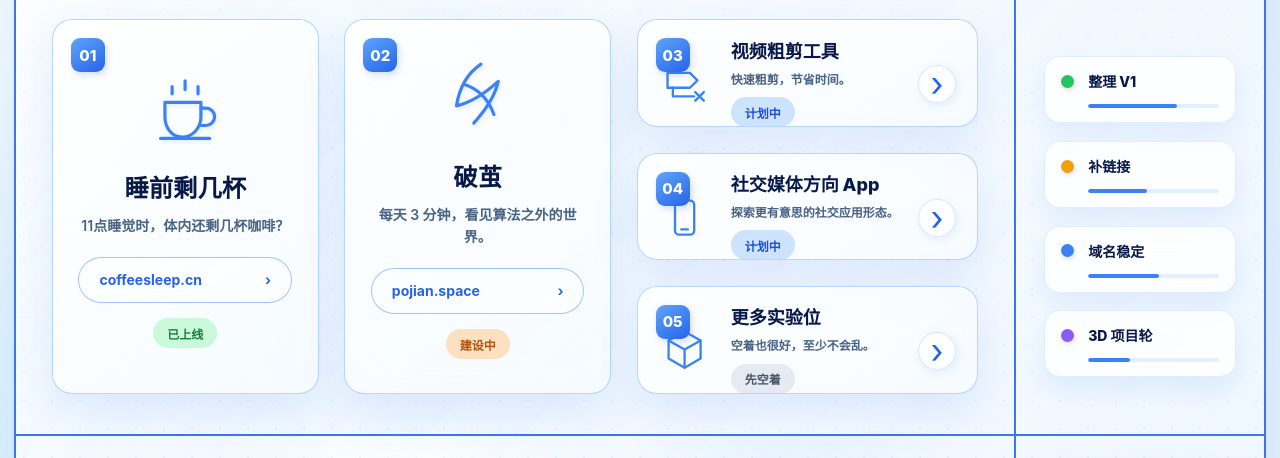
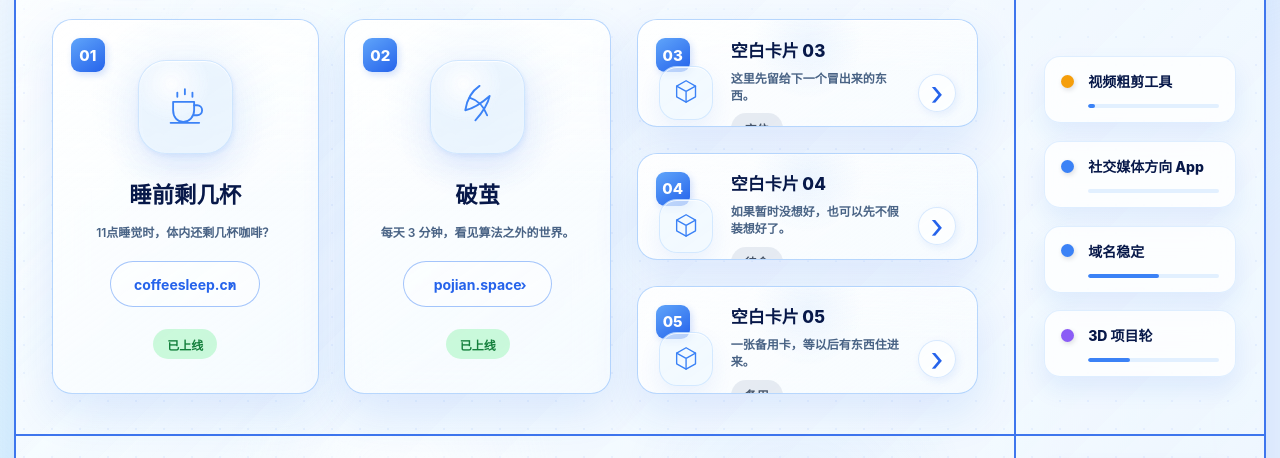
Before and after one commit to 2810305904y/yamin.icu, a website with bundled scripts: page v1/index.html in a window 1280 px wide. Shown: the part 131-589 px from the top of the page. Built offline with nearby package versions, Linux system fonts and the light colour scheme.

```diff
--- /dev/null
+++ b/index.html
@@ -0,0 +1,35 @@
+<!doctype html>
+<html lang="zh-CN">
+  <head>
+    <meta charset="utf-8" />
+    <meta name="viewport" content="width=device-width, initial-scale=1" />
+    <meta http-equiv="refresh" content="0; url=/v1/index.html" />
+    <title>Yamin.icu</title>
+    <link rel="canonical" href="/v1/index.html" />
+    <style>
+      body {
+        min-height: 100vh;
+        margin: 0;
+        display: grid;
+        place-items: center;
+        color: #071849;
+        font-family:
+          "Microsoft YaHei",
+          system-ui,
+          sans-serif;
+        background: linear-gradient(135deg, #fff, #eef7ff);
+      }
+
+      a {
+        color: #2563eb;
+        font-weight: 700;
+      }
+    </style>
+    <script>
+      window.location.replace("/v1/index.html");
+    </script>
+  </head>
+  <body>
+    <a href="/v1/index.html">正在打开项目地图...</a>
+  </body>
+</html>
--- a/v1/content/site-data.mjs
+++ b/v1/content/site-data.mjs
@@ -24,68 +24,68 @@
       variant: "large",
       icon: "leaf",
       title: "破茧",
-      status: "建设中",
-      statusTone: "building",
+      status: "已上线",
+      statusTone: "live",
       description: "每天 3 分钟，看见算法之外的世界。",
       url: "https://pojian.space/",
       urlLabel: "pojian.space",
     },
     {
-      id: "rough-cut",
+      id: "placeholder-03",
       order: 30,
       visible: true,
       variant: "wide",
-      icon: "video",
-      title: "视频粗剪工具",
-      status: "计划中",
-      statusTone: "plan",
-      description: "快速粗剪，节省时间。",
+      icon: "cube",
+      title: "空白卡片 03",
+      status: "空位",
+      statusTone: "quiet",
+      description: "这里先留给下一个冒出来的东西。",
       url: "",
       urlLabel: "",
     },
     {
-      id: "social-app",
+      id: "placeholder-04",
       order: 40,
       visible: true,
       variant: "wide",
-      icon: "phone",
-      title: "社交媒体方向 App",
-      status: "计划中",
-      statusTone: "plan",
-      description: "探索更有意思的社交应用形态。",
+      icon: "cube",
+      title: "空白卡片 04",
+      status: "待命",
+      statusTone: "quiet",
+      description: "如果暂时没想好，也可以先不假装想好了。",
       url: "",
       urlLabel: "",
     },
     {
-      id: "more-lab",
+      id: "placeholder-05",
       order: 50,
       visible: true,
       variant: "wide",
       icon: "cube",
-      title: "更多实验位",
-      status: "先空着",
+      title: "空白卡片 05",
+      status: "备用",
       statusTone: "quiet",
-      description: "空着也很好，至少不会乱。",
+      description: "一张备用卡，等以后有东西住进来。",
       url: "",
       urlLabel: "",
     },
   ],
   todos: [
     {
-      id: "v1-page",
+      id: "rough-cut",
       order: 10,
       visible: true,
-      title: "整理 V1",
-      tone: "green",
-      progress: 68,
+      title: "视频粗剪工具",
+      tone: "orange",
+      progress: 5,
     },
     {
-      id: "links",
+      id: "social-app",
       order: 20,
       visible: true,
-      title: "补链接",
-      tone: "orange",
-      progress: 45,
+      title: "社交媒体方向 App",
+      tone: "blue",
+      progress: 0,
     },
     {
       id: "domain",
--- a/v1/index.html
+++ b/v1/index.html
@@ -60,22 +60,21 @@
                 <span>pojian.space</span>
                 <span aria-hidden="true">›</span>
               </span>
-              <span class="status status-building">建设中</span>
+              <span class="status status-live">已上线</span>
             </a>
 
             <a class="project-card project-card-wide" href="#">
               <span class="card-index">03</span>
               <span class="wide-icon" aria-hidden="true">
                 <svg viewBox="0 0 48 48">
-                  <path d="M8 13h21l7 7-7 7H8V13Z" />
-                  <path d="M13 27v8h20" />
-                  <path d="M34 31 42 39M42 31 34 39" />
+                  <path d="m24 6 15 8.5v17L24 40 9 31.5v-17L24 6Z" />
+                  <path d="M9 14.5 24 23l15-8.5M24 23v17" />
                 </svg>
               </span>
               <span class="wide-content">
-                <span class="project-name">视频粗剪工具</span>
-                <span class="project-copy">快速粗剪，节省时间。</span>
-                <span class="status status-plan">计划中</span>
+                <span class="project-name">空白卡片 03</span>
+                <span class="project-copy">这里先留给下一个冒出来的东西。</span>
+                <span class="status status-quiet">空位</span>
               </span>
               <span class="round-arrow" aria-hidden="true">›</span>
             </a>
@@ -84,14 +83,14 @@
               <span class="card-index">04</span>
               <span class="wide-icon" aria-hidden="true">
                 <svg viewBox="0 0 48 48">
-                  <rect x="15" y="8" width="18" height="32" rx="4" />
-                  <path d="M21 35h6" />
+                  <path d="m24 6 15 8.5v17L24 40 9 31.5v-17L24 6Z" />
+                  <path d="M9 14.5 24 23l15-8.5M24 23v17" />
                 </svg>
               </span>
               <span class="wide-content">
-                <span class="project-name">社交媒体方向 App</span>
-                <span class="project-copy">探索更有意思的社交应用形态。</span>
-                <span class="status status-plan">计划中</span>
+                <span class="project-name">空白卡片 04</span>
+                <span class="project-copy">如果暂时没想好，也可以先不假装想好了。</span>
+                <span class="status status-quiet">待命</span>
               </span>
               <span class="round-arrow" aria-hidden="true">›</span>
             </a>
@@ -105,9 +104,9 @@
                 </svg>
               </span>
               <span class="wide-content">
-                <span class="project-name">更多实验位</span>
-                <span class="project-copy">空着也很好，至少不会乱。</span>
-                <span class="status status-quiet">先空着</span>
+                <span class="project-name">空白卡片 05</span>
+                <span class="project-copy">一张备用卡，等以后有东西住进来。</span>
+                <span class="status status-quiet">备用</span>
               </span>
               <span class="round-arrow" aria-hidden="true">›</span>
             </a>
@@ -127,14 +126,14 @@
 
           <div class="todo-list" data-todos>
             <div class="todo-row">
-              <span class="todo-dot todo-green"></span>
-              <span class="todo-text">整理 V1</span>
-              <span class="todo-track"><span style="width: 68%"></span></span>
+              <span class="todo-dot todo-orange"></span>
+              <span class="todo-text">视频粗剪工具</span>
+              <span class="todo-track"><span style="width: 5%"></span></span>
             </div>
             <div class="todo-row">
-              <span class="todo-dot todo-orange"></span>
-              <span class="todo-text">补链接</span>
-              <span class="todo-track"><span style="width: 45%"></span></span>
+              <span class="todo-dot todo-blue"></span>
+              <span class="todo-text">社交媒体方向 App</span>
+              <span class="todo-track"><span style="width: 0%"></span></span>
             </div>
             <div class="todo-row">
               <span class="todo-dot todo-blue"></span>
--- a/v1/styles.css
+++ b/v1/styles.css
@@ -228,6 +228,22 @@
     transform 180ms ease;
 }
 
+.project-card::before {
+  content: "";
+  position: absolute;
+  inset: 0;
+  pointer-events: none;
+  background:
+    radial-gradient(circle at 50% 22%, rgba(96, 165, 250, 0.12), transparent 30%),
+    linear-gradient(180deg, rgba(255, 255, 255, 0.36), transparent 52%);
+  opacity: 0.78;
+}
+
+.project-card > * {
+  position: relative;
+  z-index: 1;
+}
+
 .project-card:hover {
   border-color: rgba(37, 99, 235, 0.72);
   box-shadow:
@@ -243,9 +259,25 @@
   align-content: center;
   align-items: center;
   justify-items: center;
-  gap: clamp(12px, 1.6vh, 22px);
+  gap: clamp(11px, 1.42vh, 19px);
   padding: clamp(19px, 2vw, 34px);
   text-align: center;
+}
+
+.project-card-large .project-name {
+  margin-top: clamp(2px, 0.45vh, 7px);
+  margin-bottom: clamp(5px, 0.78vh, 10px);
+}
+
+.project-card-large .project-name,
+.project-card-large .project-copy,
+.project-card-large .project-link,
+.project-card-large .status {
+  transform: translateY(clamp(6px, 0.75vh, 10px));
+}
+
+.project-card-large .project-copy {
+  font-size: clamp(12px, 0.9vw, 16px);
 }
 
 .project-card-wide {
@@ -273,15 +305,45 @@
 }
 
 .project-illustration {
-  width: clamp(80px, 7.2vw, 120px);
-  margin-bottom: clamp(4px, 0.7vh, 10px);
+  display: grid;
+  width: clamp(86px, 7.4vw, 118px);
+  aspect-ratio: 1;
+  place-items: center;
+  margin-bottom: clamp(4px, 0.8vh, 11px);
+  border: 1px solid rgba(147, 197, 253, 0.34);
+  border-radius: 28px;
+  background:
+    radial-gradient(circle at 35% 25%, rgba(255, 255, 255, 0.9), transparent 42%),
+    rgba(239, 248, 255, 0.72);
+  box-shadow:
+    inset 0 1px 0 rgba(255, 255, 255, 0.82),
+    0 14px 34px rgba(37, 99, 235, 0.11);
   color: var(--blue-500);
   filter: drop-shadow(1px 2px 2px rgba(37, 99, 235, 0.12));
 }
 
+.project-illustration svg {
+  width: 58%;
+  height: 58%;
+}
+
 .wide-icon {
-  width: clamp(48px, 4vw, 72px);
+  display: grid;
+  width: clamp(54px, 4.2vw, 70px);
+  aspect-ratio: 1;
+  place-items: center;
+  border: 1px solid rgba(147, 197, 253, 0.32);
+  border-radius: 18px;
+  background: rgba(239, 248, 255, 0.72);
+  box-shadow:
+    inset 0 1px 0 rgba(255, 255, 255, 0.8),
+    0 10px 22px rgba(37, 99, 235, 0.08);
   color: var(--blue-500);
+}
+
+.wide-icon svg {
+  width: 58%;
+  height: 58%;
 }
 
 .wide-content {
@@ -291,13 +353,13 @@
 
 .project-name {
   display: block;
-  font-size: clamp(22px, 1.9vw, 36px);
+  font-size: clamp(22px, 1.75vw, 32px);
   font-weight: 850;
   line-height: 1.12;
 }
 
 .project-card-wide .project-name {
-  font-size: clamp(18px, 1.25vw, 25px);
+  font-size: clamp(17px, 1.13vw, 23px);
 }
 
 .project-copy {
@@ -311,7 +373,7 @@
 
 .project-card-wide .project-copy {
   max-width: none;
-  font-size: clamp(12px, 0.85vw, 15px);
+  font-size: clamp(12px, 0.8vw, 14px);
   line-height: 1.45;
 }
 
@@ -327,7 +389,7 @@
 }
 
 .project-card-large .status {
-  margin-top: clamp(1px, 0.35vh, 5px);
+  margin-top: clamp(9px, 1.35vh, 18px);
 }
 
 .status-live {
@@ -351,19 +413,29 @@
 }
 
 .project-link {
-  display: flex;
+  display: grid;
+  grid-template-columns: 28px minmax(0, 1fr) 28px;
   align-items: center;
-  justify-content: space-between;
-  width: min(100%, 360px);
+  justify-items: center;
+  width: min(70%, 255px);
   min-height: 46px;
   margin-top: clamp(4px, 0.8vh, 10px);
-  padding: 0 20px;
+  padding: 0 14px;
   border: 1.5px solid rgba(59, 130, 246, 0.46);
   border-radius: 999px;
   color: var(--blue-600);
   font-size: clamp(14px, 1vw, 19px);
   font-weight: 750;
   background: rgba(255, 255, 255, 0.42);
+}
+
+.project-link span:first-child {
+  grid-column: 2;
+  text-align: center;
+}
+
+.project-link span:last-child {
+  grid-column: 3;
 }
 
 .round-arrow {
@@ -485,7 +557,7 @@
 }
 
 .site-signature span {
-  font-size: clamp(22px, 1.75vw, 34px);
+  font-size: clamp(27px, 2.14vw, 42px);
   font-weight: 850;
   line-height: 1;
 }
```
Also changed, not shown: v1/tests/render-site.test.mjs (+28 -6 lines), 项目进度/2026-06-01_V1数据文件化实施记录.md (+3 -0 lines), vercel.json.
